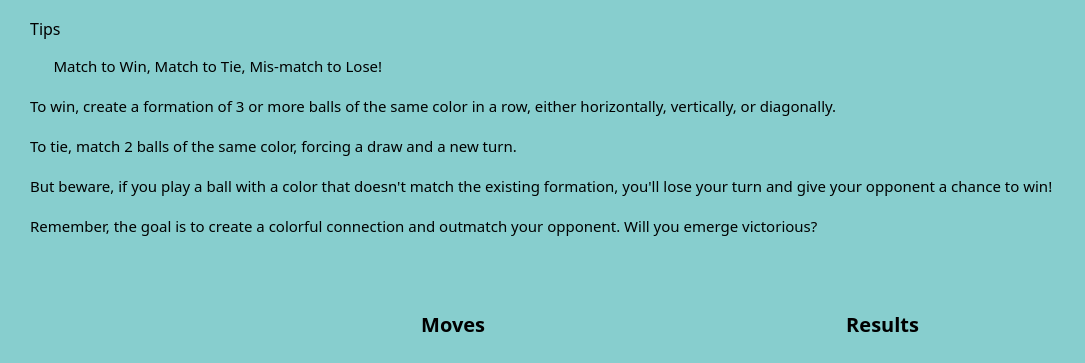
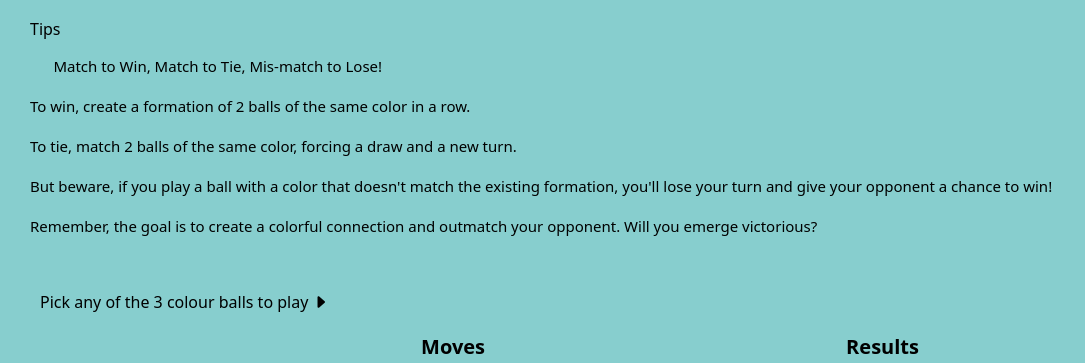
Before and after one commit to Phyzo1/game, a plain HTML site: page index.html in a window 1280 px wide. Shown: the part 656-1019 px from the top of the page, without its empty margins (0-1085 px from the left). Drawn offline with nearby package versions, Linux system fonts and the light colour scheme.

Commit message:
ball game

```diff
--- a/css/content.css
+++ b/css/content.css
@@ -58,3 +58,6 @@ pre{
   font-size: 20px;
   font-weight: bold;
 }
+.instruction{
+  padding-left: 40px ;
+}
--- a/index.html
+++ b/index.html
@@ -101,7 +101,7 @@ Get Ready to:
     <pre>
       Match to Win, Match to Tie, Mis-match to Lose!
 
-To win, create a formation of 3 or more balls of the same color in a row, either horizontally, vertically, or diagonally.
+To win, create a formation of 2 balls of the same color in a row.
 
 To tie, match 2 balls of the same color, forcing a draw and a new turn.
 
@@ -111,6 +111,7 @@ Remember, the goal is to create a colorful connection and outmatch your opponent
 
     </pre>
   </main>
+  <div class="instruction">Pick any of the 3 colour balls to play <i class="bi bi-caret-right-fill"></i> </div>
   <div class="allattempts">
     <div class="allmove">
     <p>Moves</p>
```
